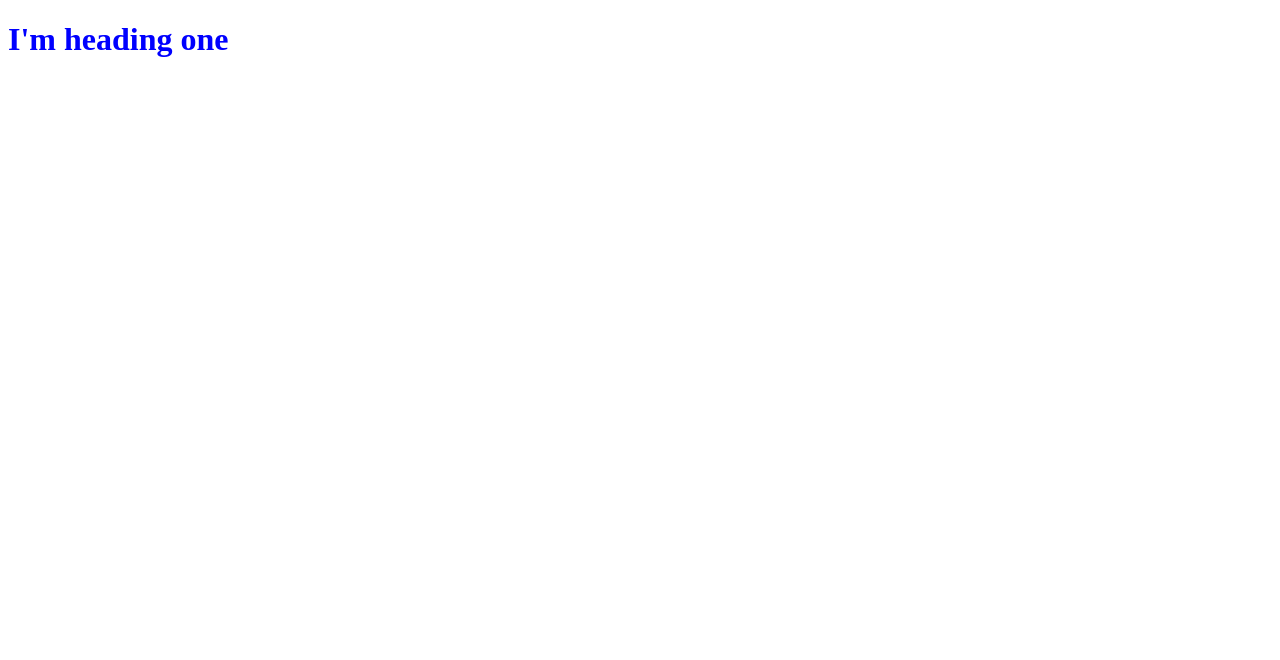
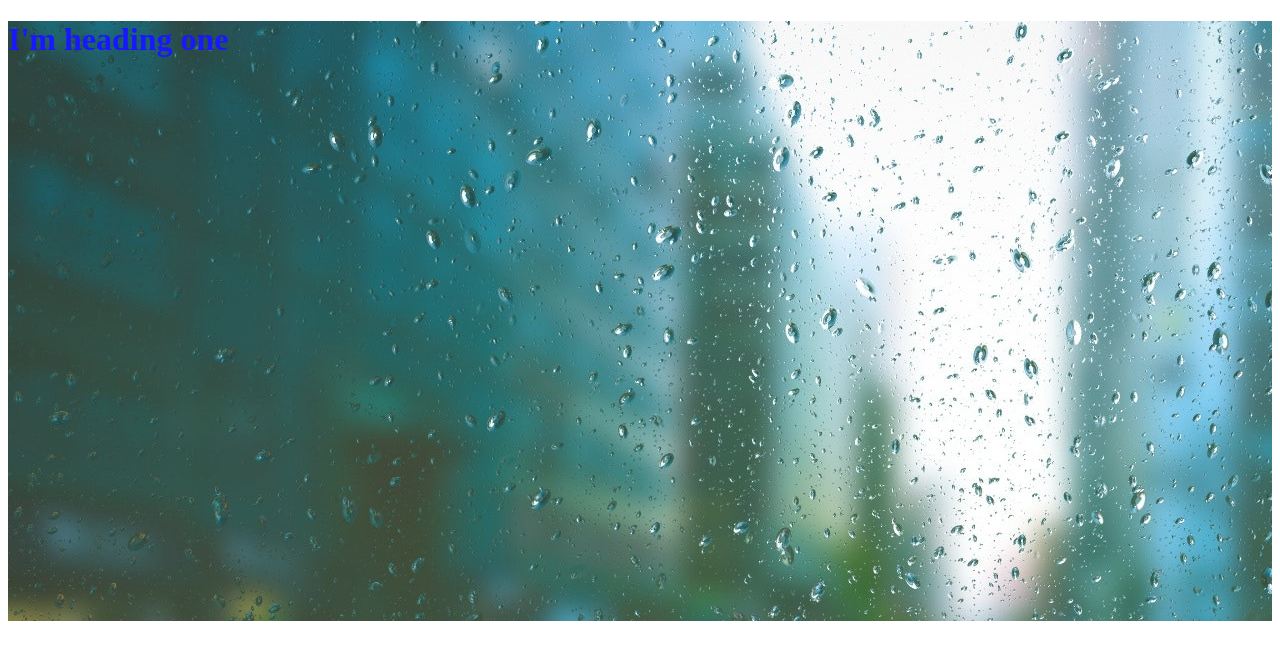
Before and after one commit to Telugabbai/Front-end-snippets, a plain HTML site: page test site/index.html in a window 1280 px wide. Drawn offline with Linux system fonts and the light colour scheme.

Commit message:
images cleaning

```diff
--- a/test site/index.html
+++ b/test site/index.html
@@ -12,9 +12,18 @@
         h1{
             color:blue;
         }
+        div{
+            background-image: url("images/bg.jpg");
+            height: 600px;
+            width: auto;
+            opacity: .9;
+        }
     </style>
 </head>
 <body>
-    <h1>I'm heading one </h1>
+    <div id="total">
+        <h1>I'm heading one </h1>
+    </div>
+
 </body>
 </html>
```
Also changed, not shown: test site/images/Close.jpg (deleted), test site/images/bg.jpg (added).
